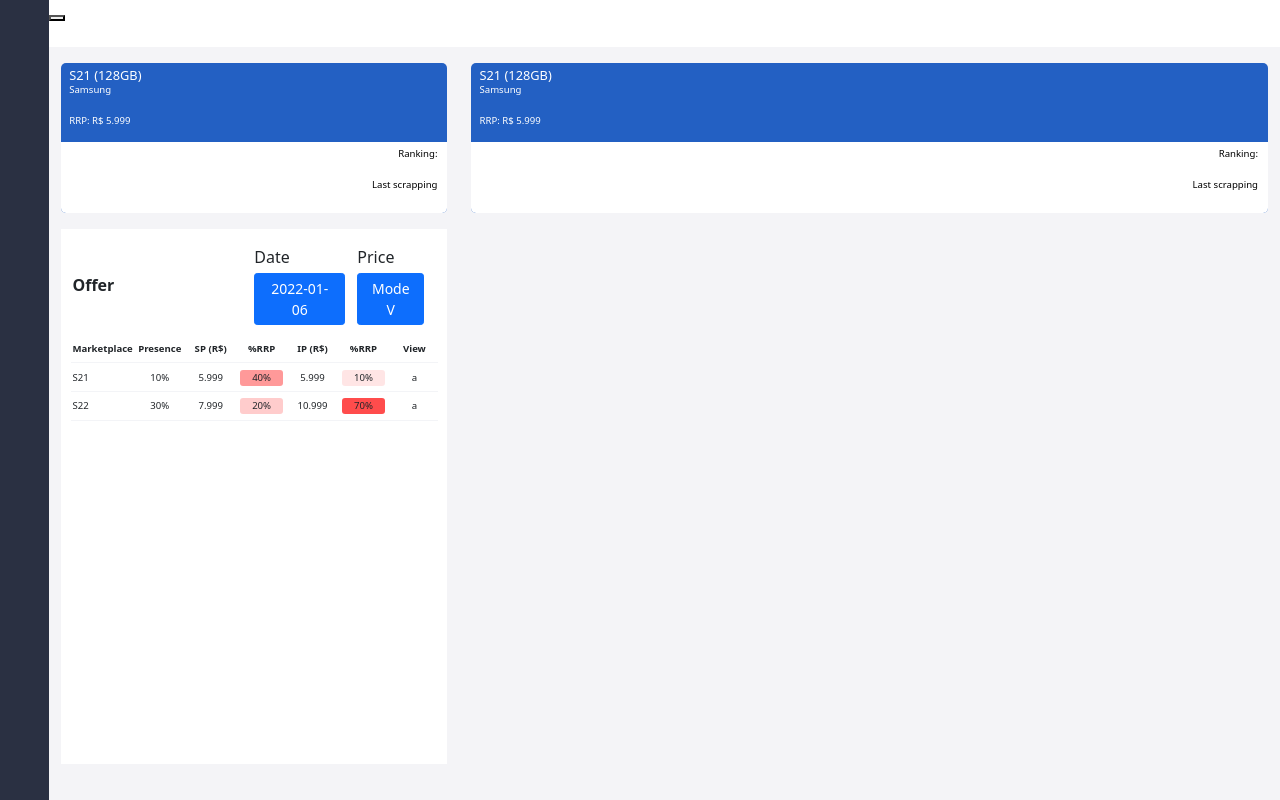
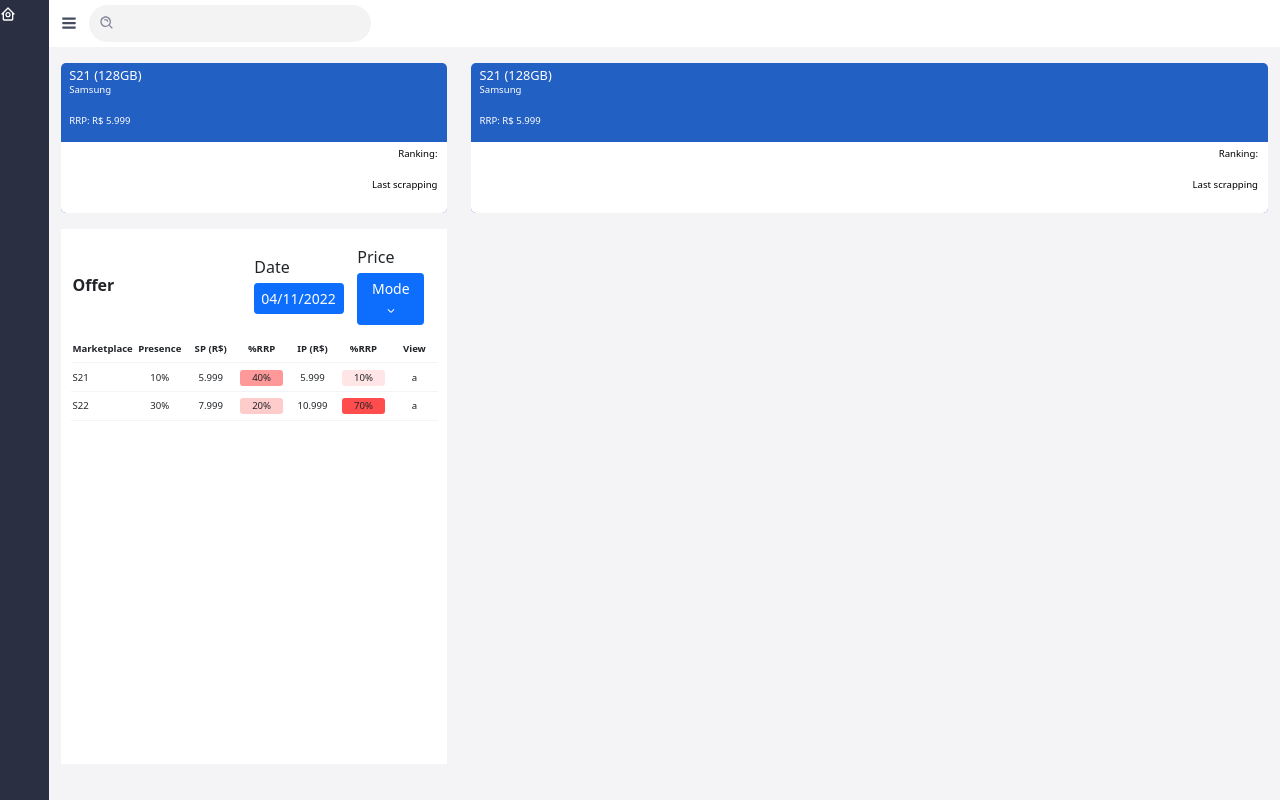
Before and after one commit to gustavosalm/Next-TrackingTradeProject, a Next.js app: page / in a window 1280 px wide. Built offline with nearby package versions, Linux system fonts and the light colour scheme.

Commit message:
Icons e topBar

```diff
--- a/Components/MarketplaceList/index.tsx
+++ b/Components/MarketplaceList/index.tsx
@@ -1,6 +1,10 @@
 import { MarketplaceListStyle, RRPText } from './style';
+import { useState } from 'react';
 
+import DatePicker from "react-datepicker";
+import "react-datepicker/dist/react-datepicker.css";
 import { Row, Col, Button } from 'react-bootstrap';
+import { IoIosArrowDown as BtArrow } from 'react-icons/io'
 
 type props = {
     market: string,
@@ -17,6 +21,8 @@
 }
 
 const MarketplaceList = (list: props[]) => {
+    const [startDate, setStartDate] = useState(new Date());
+
     return(
         <MarketplaceListStyle>
             <Row className="mx-auto mb-3 align-items-center no-padding">
@@ -25,11 +31,13 @@
                 </Col>
                 <Col className="col-md-3">
                     <p className="mb-1">Date</p>
-                    <Button className="btn-sm">2022-01-06</Button>
+                    <Button className="btn-sm py-0 px-1">
+                        <DatePicker selected={startDate} onChange={(date: Date) => setStartDate(date)} />
+                    </Button>
                 </Col>
                 <Col className="col-md-3 pad">
                     <p className="mb-1">Price</p>
-                    <Button className="btn-sm w-100">Mode V</Button>
+                    <Button className="btn-sm w-100">Mode <BtArrow size={10}/></Button>
                 </Col>
             </Row>
             <div>
--- a/Components/MarketplaceList/style.ts
+++ b/Components/MarketplaceList/style.ts
@@ -4,6 +4,17 @@
     height: 75%;
     background-color: white;
     padding: 1rem .7rem 0 .7rem;
+    .react-datepicker-wrapper {
+        input {
+            min-width: 0;
+            width: 80px;
+            background: transparent;
+            cursor: pointer;
+            border: none;
+            color: inherit;
+            line-height: 1.6875rem;
+        }
+    }
     >div:not(:first-child) {
         position: relative;
         display: flex;
--- a/Components/SideMenu/index.tsx
+++ b/Components/SideMenu/index.tsx
@@ -1,4 +1,5 @@
 import { Menu } from './style';
+import { BiHomeCircle as HomeIcon } from 'react-icons/bi';
 
 type Props = {
     active: boolean
@@ -7,7 +8,8 @@
 const SideMenu = ({active} : Props) => {
 
     return (
-        <Menu width={active ? '20%' : '4%'}>
+        <Menu width={ active ? '16%' : '4%'}>
+            <HomeIcon style={{color: "white"}}/>
         </Menu>
     )
 }
--- a/Components/SideMenu/style.ts
+++ b/Components/SideMenu/style.ts
@@ -1,6 +1,7 @@
 import styled from 'styled-components';
 
 export const Menu = styled.div<{width: string}>`
+    position: relative;
     background-color: #2a3042;
     width: ${props => props.width};
     transition: width .5s;
--- a/pages/index.tsx
+++ b/pages/index.tsx
@@ -3,10 +3,12 @@
 import styles from '../styles/Home.module.css'
 import Chart from '../Components/Chart/Chart'
 import Product from '../Components/Product'
+import MarketplaceList from '../Components/MarketplaceList'
+import SideMenu from '../Components/SideMenu'
 
 import { Container, Col, Row } from 'react-bootstrap'
-import MarketplaceList from '../Components/MarketplaceList'
-import SideMenu from '../Components/SideMenu'
+import { GoThreeBars as HamButton } from 'react-icons/go';
+import { BiSearchAlt as Search, BiFullscreen } from 'react-icons/bi';
 
 type props = {
   market: string,
@@ -55,7 +57,11 @@
       <SideMenu {...{active: active}}/>
       <main className={styles.main}>
         <div className={styles.topBar}>
-          <button onClick={() => setActive(!active)}></button>
+          <button onClick={() => setActive(!active)}><HamButton size={18} style={{color: "#454c60"}}/></button>
+          <div className={styles.searchBar}>
+            <Search />
+            <input></input>
+          </div>
         </div>
         <Container fluid className="pt-3 pb-4 h-100">
           <Row className="h-100">
--- a/styles/Home.module.css
+++ b/styles/Home.module.css
@@ -21,6 +21,38 @@
     height: 50px;
     width: 100%;
     background-color: white;
+    display: flex;
+    align-items: center;
+}
+.topBar button {
+    padding: 0;
+    padding-bottom: 0.3rem;
+    border: none;
+    background: transparent;
+    height: 90%;
+    width: 2.5rem;
+    float: left;
+}
+
+.searchBar {
+    height: 80%;
+    display: flex;
+    align-items: inherit;
+    float: left;
+    background-color: #f3f3f3;
+    padding: 0 10px;
+    border-radius: 20px;
+}
+.searchBar * {
+    color: #88889d;
+}
+.searchBar input {
+    background: transparent;
+    border: none;
+    padding: 0 5px 3px 10px;
+}
+.searchBar input:focus {
+    outline: none !important;
 }
 
 .chartCard {
```
Also changed, not shown: package.json (+7 -2 lines), 1 other file (tests, documents, lock files or other folders).
